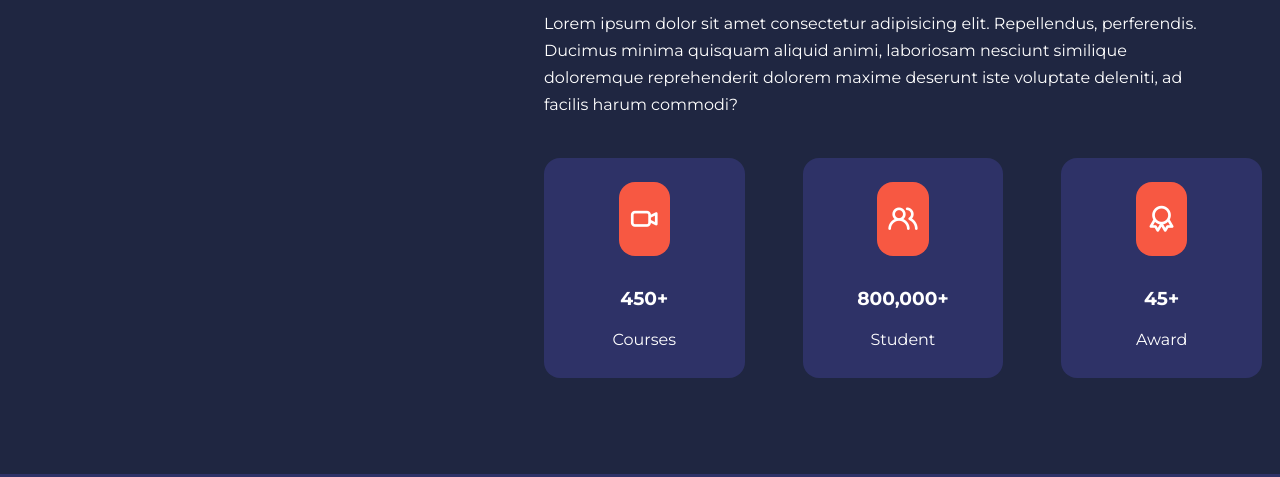
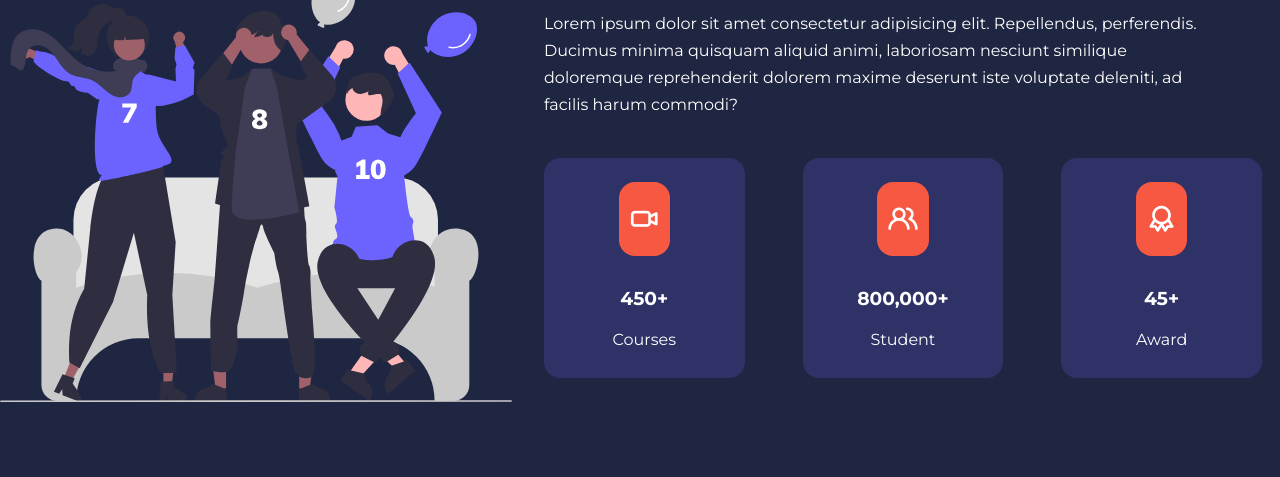
Before and after one commit to sodiqscript111/biker, a plain HTML site: page about.html in a window 1280 px wide. Shown: the part 208-685 px from the top of the page. Drawn offline with nearby package versions, Linux system fonts and the light colour scheme.

Commit message:
Update about.html

```diff
--- a/about.html
+++ b/about.html
@@ -34,7 +34,7 @@
 
     <div class="about_achivement_container">
         <div class="about_achivement_left">
-            <img src="achievements.svg" alt="" srcset="">
+            <img src="about achievements.svg" alt="" srcset="">
         </div>
         <div class="about_achivement_right">
             <h1>Acheivement</h1>
```
